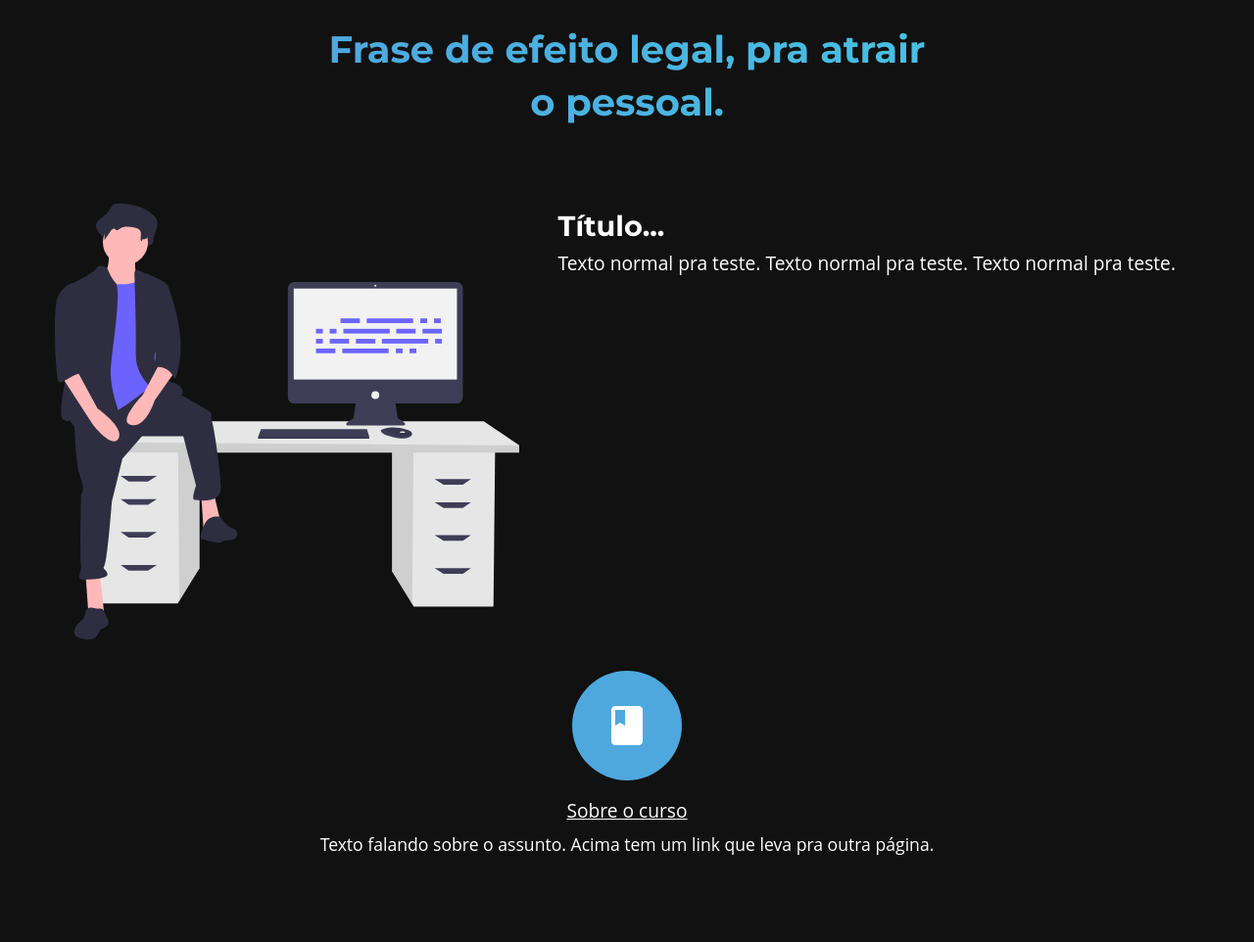
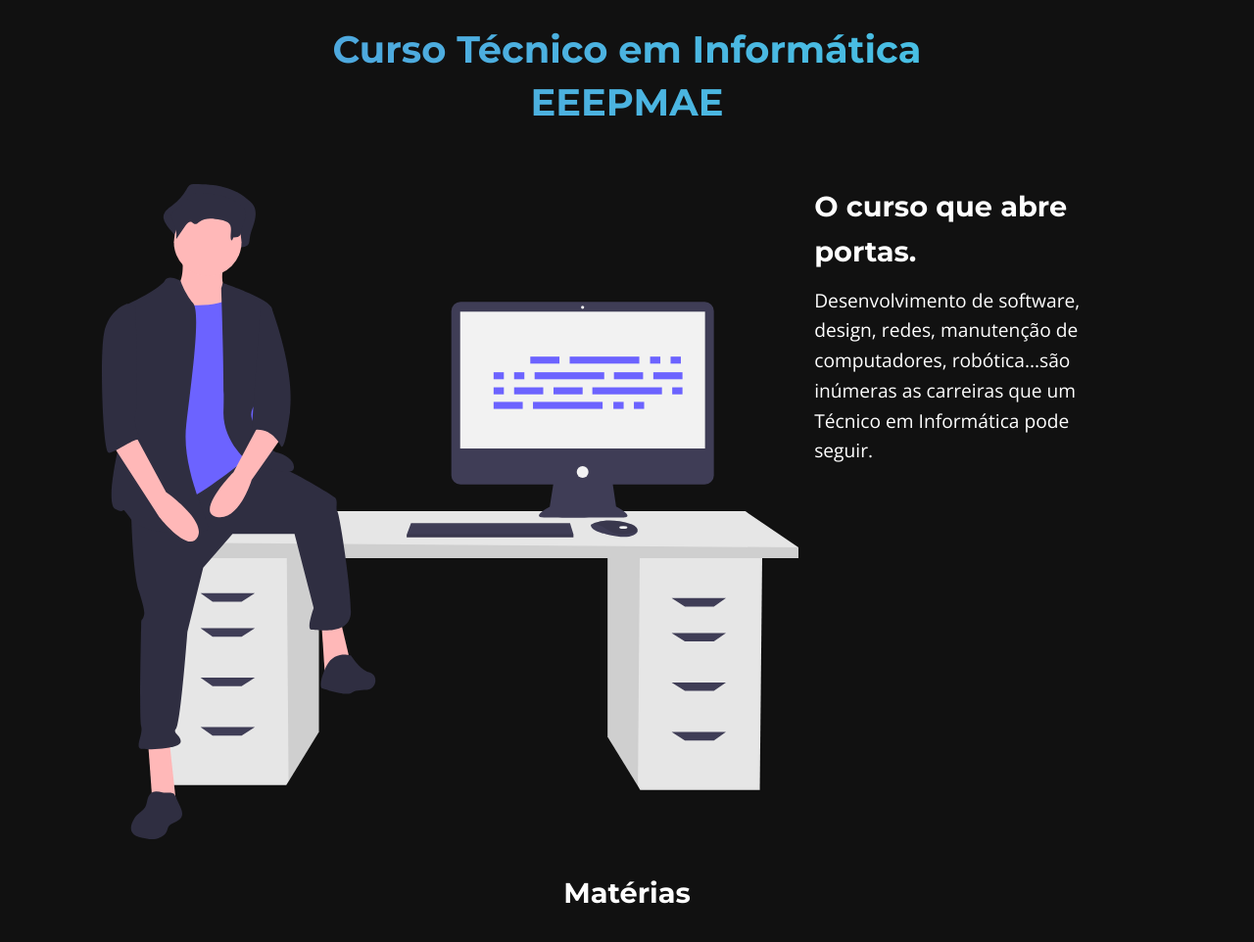
Before and after one commit to MatheusRoichman/inforeeepmae, a plain HTML site: page index.html in a window 1280 px wide. Shown: the top 962 px of the page at 98% size. Drawn offline with nearby package versions, Linux system fonts and the light colour scheme.

Commit message:
FEAT: Adicionado conteúdo no cabeçalho do conteúdo principal da página.

```diff
--- a/css/style.css
+++ b/css/style.css
@@ -6,7 +6,7 @@
 
 body {
   width: 100%;
-  height: 500vh;
+  height: 100vh;
   font: 1.2rem/1.6 'Open Sans', sans-serif;
   background-color: #111;
   color: #FFF;
@@ -28,6 +28,8 @@ section, nav {
   margin: 2rem auto;
 }
 
+.material-icons.md-12 { font-size: 12px; }
+.material-icons.md-24 { font-size: 24px; }
 .material-icons.md-36 { font-size: 36px; }
 .material-icons.md-48 { font-size: 48px; }
 
@@ -57,8 +59,6 @@ section, nav {
 .page__header__title {
   line-height: 1.4;
   background-image: linear-gradient(to right, var(--li-blue), var(--sky-blue));
-  /*background-image: linear-gradient(to right, var(--fl-violet), var(--blue));*/
-  /*background-image: linear-gradient(to right, var(--turquoise), var(--li-sky-blue), var(--sky-blue));*/
   background-clip: text;
   -webkit-background-clip: text;
   -webkit-text-fill-color: transparent;
@@ -67,56 +67,25 @@ section, nav {
   color: #FFF;
 }
 
-.icon {
-  width: 75%;
-  height: 75%;
-}
-
 .main {
-  padding: 1.25rem 3rem;
+  padding: 0 1.5rem;
+  margin: 2rem auto;
+  display: flex;
+  flex-direction: column;
 }
 
 .main__header {
-  display: flex;
-  flex-direction: column;
   text-align: center;
+  padding: 0 1rem;
 }
 
 .main__header__icon {
-  flex-basis: 100%;
-  margin: auto;
+  width: 80%;
+  max-width: 100%;
 }
 
-.main__header div {
-  margin: .7rem auto;
-}
-
-.main__nav {
-  display: flex;
-  justify-content: center;
-  flex-wrap: wrap;
-}
-
-.nav__list div {
-  text-align: center;
-  flex-basis: 30%;
-  flex-grow: 1;
-  flex-direction: column;
-}
-
-.list__icon {
-  padding: 2rem;
-  border-radius: 50%;
-  background-color: var(--li-blue);
-}
-
-.nav__list li {
-  margin: 1rem auto;
-}
-
-.nav__list li p {
-  font-size: 1.1rem;
-  margin-top: .25rem;
+.main__header__content {
+  margin-top: .75rem;
 }
 
 @media screen and (min-width: 768px) {
@@ -125,23 +94,18 @@ section, nav {
     margin: auto;
   }
 
-  .main {
-    margin: 2rem auto;
-  }
-
   .main__header {
-    flex-direction: row;
-    align-items: flex-start;
     text-align: left;
-  }
-
-  .main__header__icon {
-    flex-basis: 40%;
-    width: 40%;
-    height: 40%;
+    display: flex;
+    margin: 0 4rem;
   }
 
   .main__header div {
-    margin: 0 2rem;
+    margin-left: 1rem;
+  }
+
+  .main__header__content {
+    width: 100%;
+    padding-right: 2.5rem;
   }
 }
--- a/index.html
+++ b/index.html
@@ -7,43 +7,31 @@
 
   <title>Curso Técnico em Informática - EEEPMAE</title>
 
- <link rel="stylesheet" href="/css/style.css" type="text/css" media="screen" />
- <link rel="preconnect" href="https://fonts.googleapis.com">
+  <link rel="preconnect" href="https://fonts.googleapis.com">
   <link rel="preconnect" href="https://fonts.gstatic.com" crossorigin>
-  <link href="https://fonts.googleapis.com/css2?family=Montserrat:wght@300;500;700&family=Share+Tech&display=swap" rel="stylesheet">
+  <link href="https://fonts.googleapis.com/css2?family=Montserrat:wght@300;500;700&family=Open+Sans&display=swap" rel="stylesheet">
   <link href="https://fonts.googleapis.com/icon?family=Material+Icons" rel="stylesheet">
+  <link rel="stylesheet" href="/css/style.css" type="text/css" media="screen" />
 </head>
 
 <body>
   <header class="page__header">
-    <h1 class="page__header__title">Frase de efeito legal, pra atrair o pessoal.</h1>
+    <h1 class="page__header__title">Curso Técnico em Informática EEEPMAE</h1>
   </header>
 
   <main class="main">
     <header class="main__header">
       <img class="main__header__icon icon" src="/img/programmer.svg" alt="Programador" />
       <div>
-        <h2 class="main__header__title">Título...</h2>
-        <p class="main__header__content">Texto normal pra teste. Texto normal pra teste. Texto normal pra teste.</p>
+        <h2 class="main__header__title">O curso que abre portas.</h2>
+        <p class="main__header__content">Desenvolvimento de software, design, redes, manutenção de computadores, robótica...são inúmeras as carreiras que um Técnico em Informática pode seguir.</p>
       </div>
     </header>
 
-    <nav class="main__nav">
-      <ul class="nav__list">
-        <div>
-          <span class="material-icons md-48 list__icon">
-            book
-          </span>
-
-          <li>
-            <a href="/sobre-infor.html" class="list__link">Sobre o curso</a>
-            <p>Texto falando sobre o assunto. Acima tem um link que leva pra outra página.</p>
-          </li>
-        </div>
-      </ul>
-    </nav>
+    <section class="section" id="materias">
+      <h2>Matérias</h2>
+    </section>
   </main>
-
   <script src="/js/index.js" type="text/javascript" charset="utf-8"></script>
 </body>
 </html>
```
